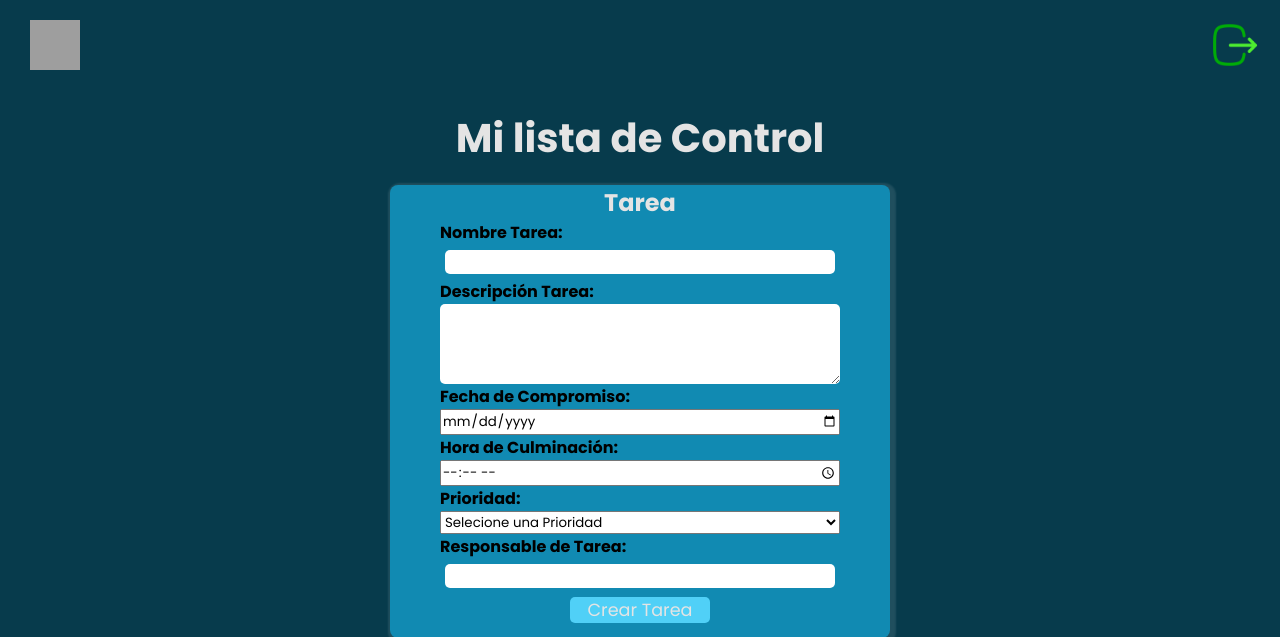
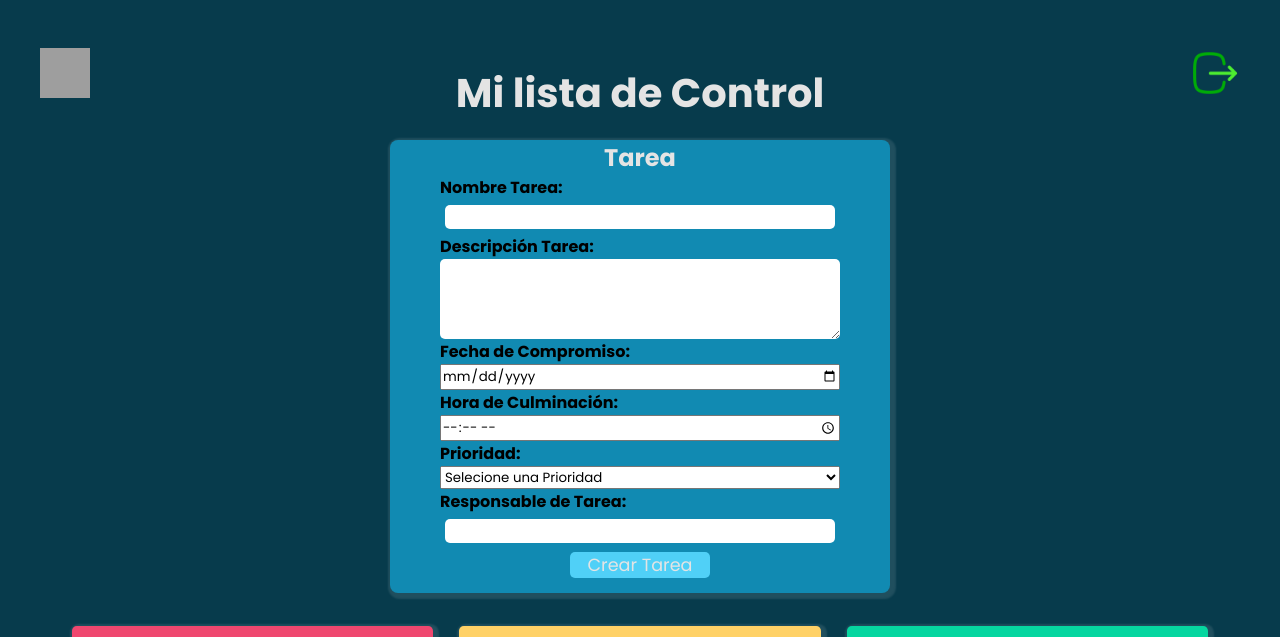
Before and after one commit to DesarrolloMagia/Checklist-Tracker-Api, a PHP site: page /Dashboard.php in a window 1280 px wide. Shown: the top 637 px of the page. Run offline with PHP 8.4, Linux system fonts and the light colour scheme; data comes from the database, SQL or seed files in the repository; a stand-in replaces the project's code that opens the database connection; grey boxes are pictures that could not be loaded.

Commit message:
Agregando Cambios Finales

```diff
--- a/css/estilos.css
+++ b/css/estilos.css
@@ -178,30 +178,36 @@ body {
     padding: 0.5rem 0.2rem 0.5rem 2rem;
   }
 
-.navbar-item {
+  .navbar {
+    position: relative;
+    display: flex;
+    justify-content: space-between;
+    align-items: center;
+    padding: 10px; /* Ajusta según sea necesario */
+  }
+
+  .navbar-item {
     display: inline-block;
-    margin: 0 10px; /* Ajusta el margen entre los elementos de navegación */
-}
+    margin: 0 10px;
+  }
 
-.button-link {
+  .button-link,
+  .button-link-cerrar {
     display: block;
-    width: 50px; /* Ancho de la imagen */
-    height: 50px; /* Altura de la imagen */
-    background-image: url('/assets/informe.png'); /* Ruta de tu imagen PNG */
-    background-size: cover; /* Ajusta el tamaño de la imagen para llenar el enlace */
-    text-indent: -9999px; /* Oculta el texto del enlace */
-    margin: 20px; /* Ajusta la separación desde el margen superior */
-}
+    width: 50px;
+    height: 50px;
+    background-size: cover;
+    text-indent: -9999px;
+    margin: 20px;
+    position: absolute;
+  }
 
-.button-link-cerrar {
-  position: fixed; /* Posición fija en la ventana del navegador */
-  top: 20px; /* Distancia desde la parte superior */
-  right: 20px; /* Distancia desde la derecha */
-  display: block;
-  width: 50px; /* Ancho de la imagen */
-  height: 50px; /* Altura de la imagen */
-  background-image: url('/assets/cerrar-sesion.png'); /* Ruta de tu imagen PNG */
-  background-size: cover; /* Ajusta el tamaño de la imagen para llenar el enlace */
-  text-indent: -9999px; /* Oculta el texto del enlace */
-  cursor: pointer; /* Cambia el cursor al pasar sobre el enlace */
-}
+  .button-link {
+    background-image: url('/assets/informe.png');
+    left: 20px; /* Ajusta según sea necesario */
+  }
+
+  .button-link-cerrar {
+    background-image: url('/assets/cerrar-sesion.png');
+    right: 20px; /* Ajusta según sea necesario */
+  }
```
